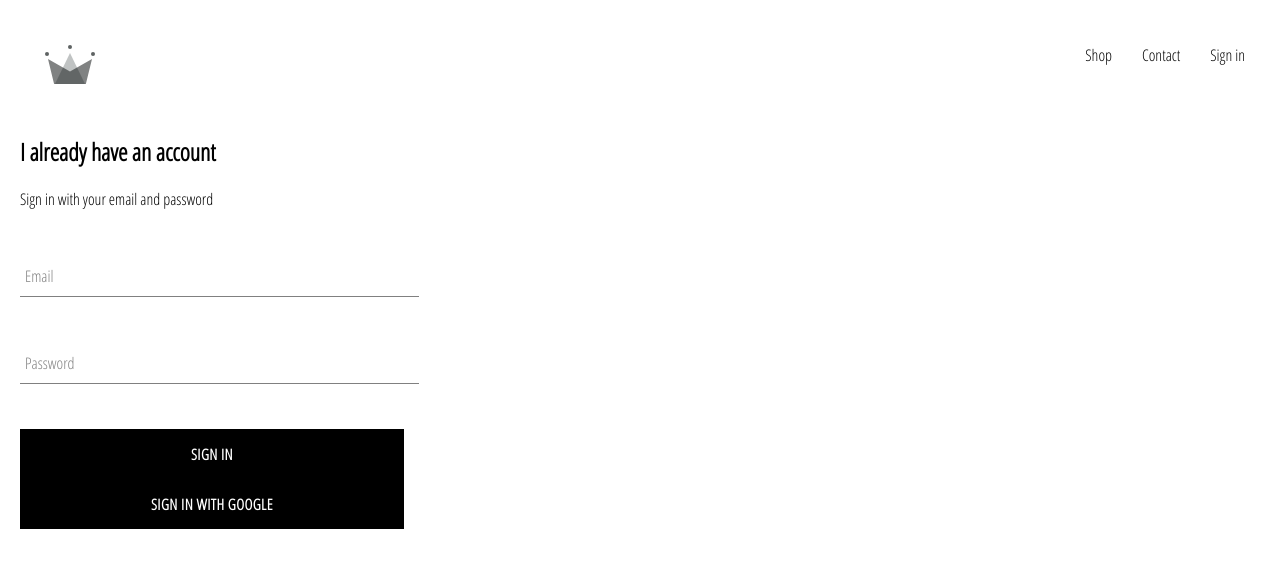
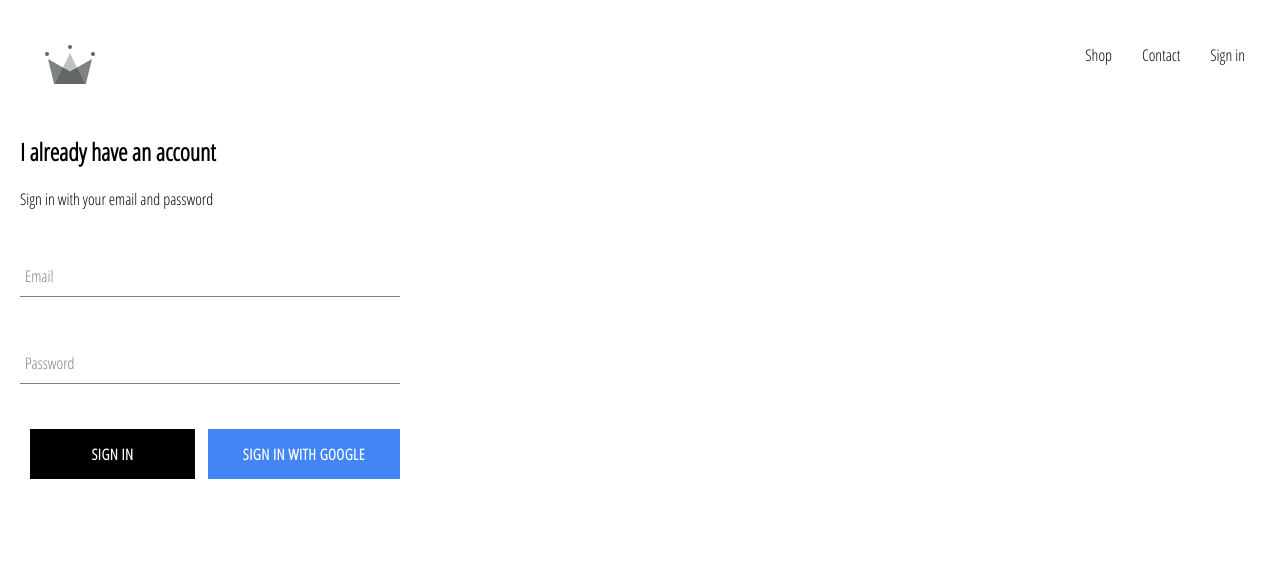
Before and after one commit to ArthurR21056/crwn-clothing, a React (Create React App) app: page /signin in a window 1280 px wide. Shown: the top 568 px of the page. Built offline with nearby package versions, Linux system fonts and the light colour scheme; no server answers.

Commit message:
added firebase sign in nad isgn out. Added styling to buttons

```diff
--- a/src/App.css
+++ b/src/App.css
@@ -6,3 +6,7 @@
     text-decoration: none;
     color: black;
 }
+
+* {
+    box-sizing: border-box;
+}
--- a/src/App.js
+++ b/src/App.js
@@ -34,7 +34,7 @@
   render() {
     return (
       <div >
-        <Header/>
+        <Header currentUser={this.state.currentUser}/>
         <Switch>
           <Route exact path='/' component={HomePage}/>
           <Route exact path='/shop' component={ShopPage}/>
--- a/src/components/custom-button/custom-button.component.jsx
+++ b/src/components/custom-button/custom-button.component.jsx
@@ -2,8 +2,8 @@
 
 import './custom-button.styles.scss'
 
-const CustomButton = ({ children, ...otherProps}) => (
-    <div className="custom-button" {...otherProps}>
+const CustomButton = ({ children, isGoogleSignIn, ...otherProps}) => (
+    <div className={`${isGoogleSignIn ? 'google-sign-in' : ''} custom-button`} {...otherProps}>
         {children}
     </div>
 )
--- a/src/components/custom-button/custom-button.styles.scss
+++ b/src/components/custom-button/custom-button.styles.scss
@@ -13,6 +13,7 @@
     font-family: 'Open Sans Condensed';
     font-weight: bolder;
     border: none;
+    margin-left: 10px;
     cursor: pointer;
 
     &:hover {
@@ -20,4 +21,14 @@
       color: black;
       border: 1px solid black;
     }
+    &.google-sign-in{
+      background-color: #4285f4;
+      color: white;
+
+      &:hover{
+        background-color: #357ae8;
+        border: none;
+
+      }
+    }
   }
--- a/src/components/header/header.component.jsx
+++ b/src/components/header/header.component.jsx
@@ -2,10 +2,10 @@
 import { Link } from 'react-router-dom';
 
 import { ReactComponent as Logo } from '../../assets/crown.svg'
-
+import { auth } from '../../firebase/firebase.utils'
 import './header.styles.scss';
 
-const Header = () => (
+const Header = ({currentUser}) => (
     <div className='header'>
         <Link className='logo-container' to="/">
             <Logo className='logo'/>
@@ -17,9 +17,13 @@
             <Link className='option' to='/shop'>
                 Contact
             </Link>
-            <Link className='option' to='/signin'>
-                Sign in
-            </Link>
+            {
+                currentUser ?
+                <div className='option' onClick={() => auth.signOut()} >Sign Out</div>
+                :
+                <Link className='option' to='/signin'> Sign in </Link>
+
+            }
         </div>
     </div>
 )
--- a/src/components/header/header.styles.scss
+++ b/src/components/header/header.styles.scss
@@ -18,8 +18,10 @@
       align-items: center;
       justify-content: flex-end;
 
+
       .option {
         padding: 10px 15px;
+        cursor: pointer;
       }
     }
   }
--- a/src/components/sign-in/sign-in.component.jsx
+++ b/src/components/sign-in/sign-in.component.jsx
@@ -6,12 +6,12 @@
 
 import { signInWithGoogle } from '../../firebase/firebase.utils'
 class SignIn extends React.Component {
-    constructor(props){
+    constructor(props) {
         super(props)
 
         this.state = {
-            email:'',
-            password:''
+            email: '',
+            password: ''
         }
     }
 
@@ -23,11 +23,11 @@
 
     handleSubmit = event => {
         event.preventDefault();
-        this.setState({email: "", password: ""})
+        this.setState({ email: "", password: "" })
     }
 
-    render(){
-        return(
+    render() {
+        return (
             <div className='sign-in'>
                 <h2>I already have an account</h2>
                 <span>Sign in with your email and password</span>
@@ -39,20 +39,18 @@
                         type='email'
                         handleChange={this.handleChange}
                         value={this.state.email}
-                        required/>
+                        required />
                     <FormInput
                         label="Password"
                         name='password'
                         type='password'
                         handleChange={this.handleChange}
                         value={this.state.password}
-                        required/>
-                    <CustomButton type="submit"> Sign In </CustomButton>
-                    <CustomButton
-                        onClick={signInWithGoogle}
-                        style={{
-                            backGroundcolor: 'blue'
-                        }}>Sign in with Google </CustomButton>
+                        required />
+                    <div className='buttons'>
+                        <CustomButton type="submit"> Sign In </CustomButton>
+                        <CustomButton isGoogleSignIn onClick={signInWithGoogle}>Sign in with Google </CustomButton>
+                    </div>
                 </form>
 
             </div>
--- a/src/components/sign-in/sign-in.styles.scss
+++ b/src/components/sign-in/sign-in.styles.scss
@@ -1,9 +1,15 @@
 .sign-in{
-    width: 30vw;
+    width: 380px;
     display: flex;
     flex-direction: column;
 
     .title{
         margin: 10px 0;
     }
+
+    .buttons {
+        display: flex;
+        justify-content: space-between;
+
+    }
 }
```
